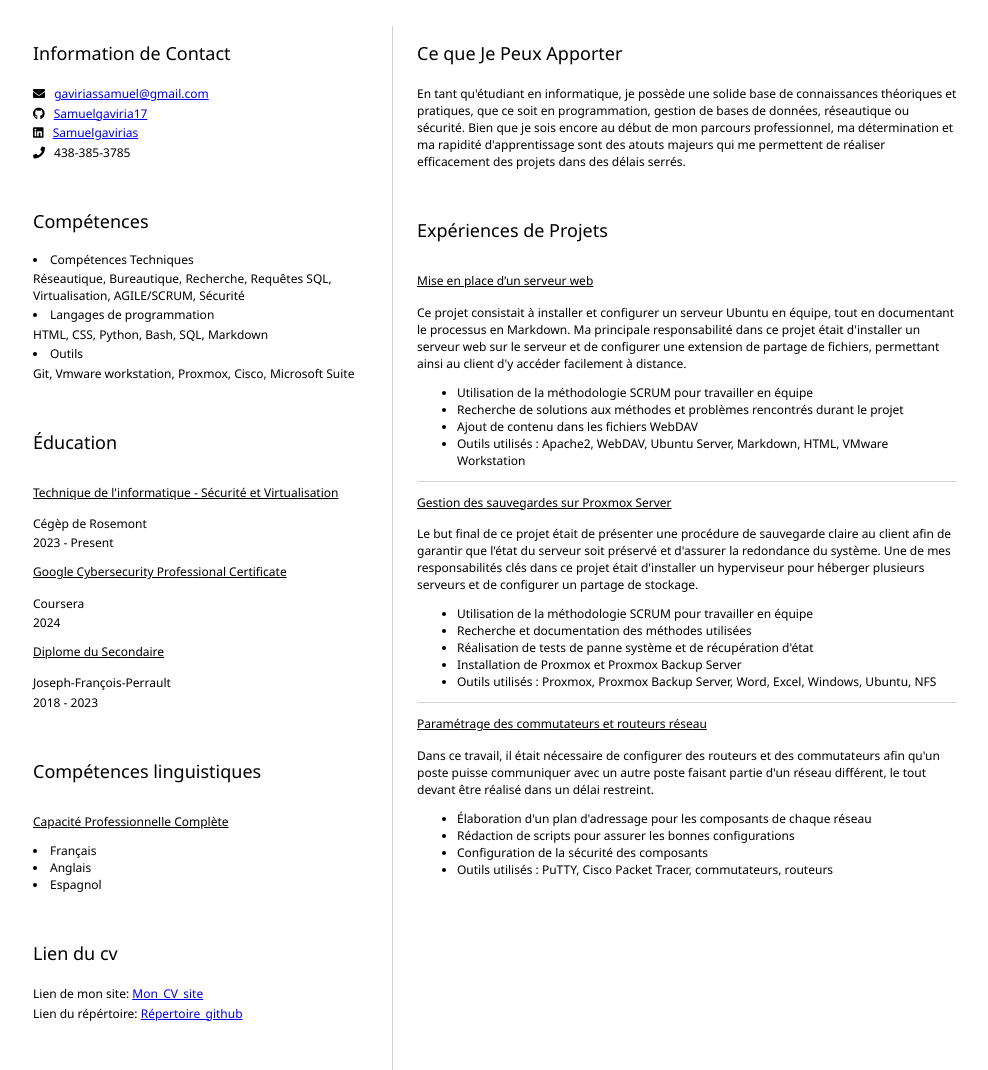
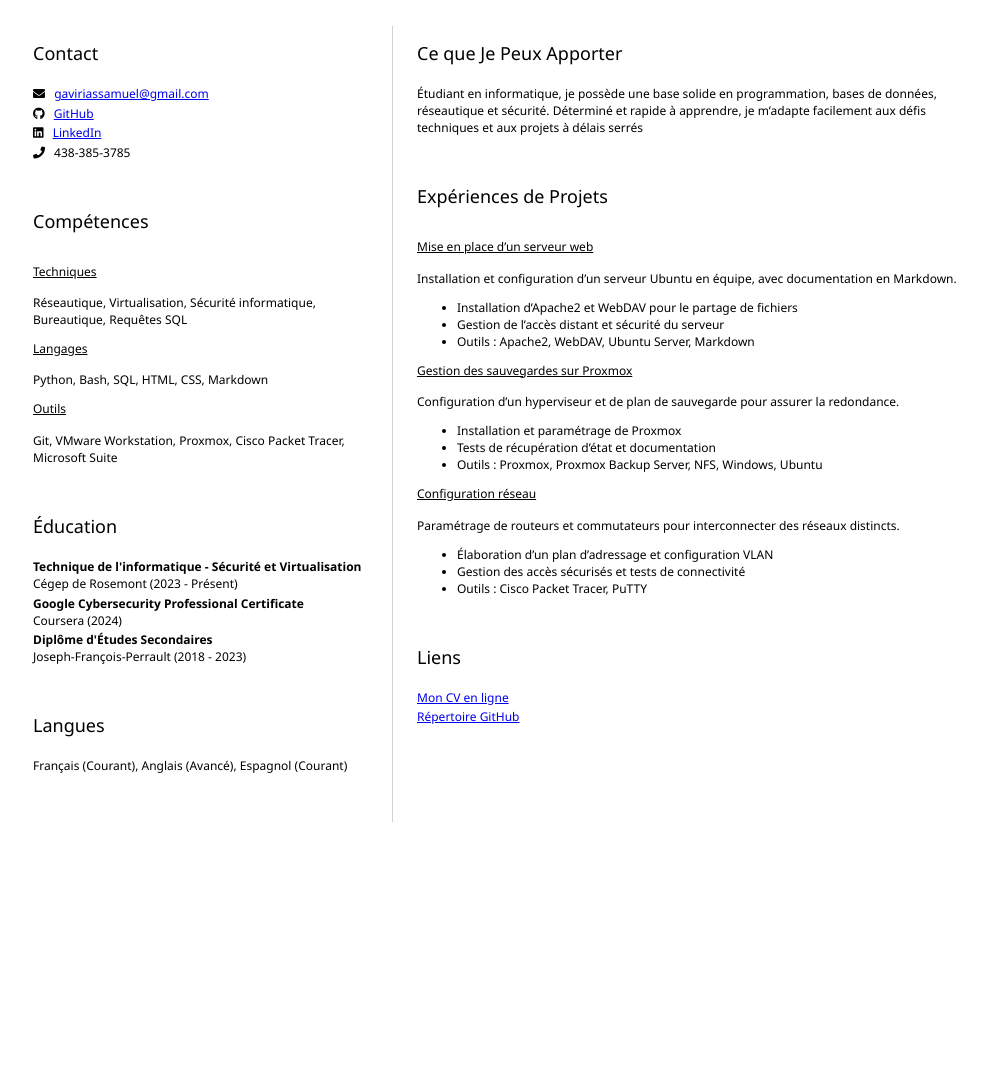
Before and after one commit to Samuelgaviria17/My-resume, a plain HTML site: page index.html in a window 1280 px wide. Shown: the part 220-1290 px from the top of the page, without its empty margins (151-1139 px from the left). After the commit the page ends 1042 px from the top, so only its background shows below. Drawn offline with Linux system fonts and the light colour scheme.

Commit message:
Nouveau CV

```diff
--- a/index.html
+++ b/index.html
@@ -1,10 +1,9 @@
 <html>
 	<head>
 		<link rel="stylesheet" href="style.css">
-		<title>Samuel_Gaviria-CV</title>
+		<title>Samuel Gaviria - CV</title>
         <link rel="stylesheet" href="https://cdnjs.cloudflare.com/ajax/libs/font-awesome/5.15.4/css/all.min.css">
 	</head>
-
 	<body>
 		<header id="header">
 			<h1>Samuel Gaviria</h1>
@@ -15,114 +14,66 @@
 		<main>
 			<article id="mainLeft">
 				<section>
-					<h2>Information de Contact</h2>
-                    <p>
-                        <i class="fa fa-envelope" aria-hidden="true"></i>
-                        <a href="gaviriassamuel@gmail.com">gaviriassamuel@gmail.com</a>
-                    </p>
-                    <p>
-                        <i class="fab fa-github" aria-hidden="true"></i>
-                        <a href="https://github.com/Samuelgaviria17">Samuelgaviria17</a>
-                    </p>
-                    <p>
-                        <i class="fab fa-linkedin" aria-hidden="true"></i>
-                        <a href="https://www.linkedin.com/in/samuel-gavirias-93213532b/">Samuelgavirias</a>
-                    </p>
-					<p>
-                        <i class="fas fa-phone" aria-hidden="true"></i>
-                        438-385-3785
-                    </p>
+					<h2>Contact</h2>
+                    <p><i class="fa fa-envelope"></i> <a href="mailto:gaviriassamuel@gmail.com">gaviriassamuel@gmail.com</a></p>
+                    <p><i class="fab fa-github"></i> <a href="https://github.com/Samuelgaviria17">GitHub</a></p>
+                    <p><i class="fab fa-linkedin"></i> <a href="https://www.linkedin.com/in/samuel-gavirias-93213532b/">LinkedIn</a></p>
+                    <p><i class="fas fa-phone"></i> 438-385-3785</p>
 				</section>
 				<section>
 					<h2>Compétences</h2>
-					<li>Compétences Techniques</li>
-                    <p>Réseautique, Bureautique, Recherche, Requêtes SQL, Virtualisation, AGILE/SCRUM, Sécurité</p>
-                    <li>Langages de programmation</li>
-                    <p>HTML, CSS, Python, Bash, SQL, Markdown</p>
-                    <li>Outils</li>
-                    <p>Git, Vmware workstation, Proxmox, Cisco, Microsoft Suite</p>
+                    <h3>Techniques</h3>
+                    <p>Réseautique, Virtualisation, Sécurité informatique, Bureautique, Requêtes SQL</p>
+                    <h3>Langages</h3>
+                    <p>Python, Bash, SQL, HTML, CSS, Markdown</p>
+                    <h3>Outils</h3>
+                    <p>Git, VMware Workstation, Proxmox, Cisco Packet Tracer, Microsoft Suite</p>
 				</section>
 				<section>
 					<h2>Éducation</h2>
-                    <h3>Technique de l'informatique - Sécurité et Virtualisation</h3>
-                    <p>Cégèp de Rosemont</p>
-                        2023 - Present
-                    </p>
-					<h3>Google Cybersecurity Professional Certificate</h3>
-                    <p>
-                        Coursera</p>
-                        2024
-                    <h3>Diplome du Secondaire</h3>
-                    <p>
-                        Joseph-François-Perrault</p>
-                        2018 - 2023
+                    <p><strong>Technique de l'informatique - Sécurité et Virtualisation</strong><br>Cégep de Rosemont (2023 - Présent)</p>
+                    <p><strong>Google Cybersecurity Professional Certificate</strong><br>Coursera (2024)</p>
+                    <p><strong>Diplôme d'Études Secondaires</strong><br>Joseph-François-Perrault (2018 - 2023)</p>
 				</section>
                 <section>
-                    <h2>Compétences linguistiques</h2>
-                    <h3>Capacité Professionnelle Complète</h3>
-                    <li>Français</li>
-                    <li>Anglais</li>
-                    <li>Espagnol</li>
-                </section>
-                <section>
-                    <h2>Lien du cv</h2>
-                    <p>Lien de mon site: <a href="https://samuelgaviria17.github.io/My-resume/">Mon_CV_site</a></p>
-                    Lien du répértoire: <a href="https://github.com/Samuelgaviria17/My-resume">Répertoire_github</a>
+                    <h2>Langues</h2>
+                    <p>Français (Courant), Anglais (Avancé), Espagnol (Courant)</p>
                 </section>
 			</article>
 			<article id="mainRight">
 				<section>
 					<h2>Ce que Je Peux Apporter</h2>
-					<p>En tant qu'étudiant en informatique, je possède une solide base de connaissances théoriques et pratiques,
-                        que ce soit en programmation, gestion de bases de données, réseautique ou sécurité. Bien que je sois encore
-                        au début de mon parcours professionnel, ma détermination et ma rapidité d'apprentissage sont des atouts
-                        majeurs qui me permettent de réaliser efficacement des projets dans des délais serrés.
-                    </p>
+					<p>Étudiant en informatique, je possède une base solide en programmation, bases de données, réseautique et sécurité. Déterminé et rapide à apprendre, je m’adapte facilement aux défis techniques et aux projets à délais serrés</p>
 				</section>
 				<section>
 					<h2>Expériences de Projets</h2>
                     <h3>Mise en place d’un serveur web</h3>
-                    <p>
-                        Ce projet consistait à installer et configurer un serveur Ubuntu en équipe, tout en
-                        documentant le processus en Markdown. Ma principale responsabilité dans ce projet était
-                        d'installer un serveur web sur le serveur et de configurer une extension de partage de
-                        fichiers, permettant ainsi au client d'y accéder facilement à distance.
-                    </p>
+                    <p>Installation et configuration d’un serveur Ubuntu en équipe, avec documentation en Markdown.</p>
                     <ul>
-                            <li>Utilisation de la méthodologie SCRUM pour travailler en équipe</li>
-                            <li>Recherche de solutions aux méthodes et problèmes rencontrés durant le projet</li>
-                            <li>Ajout de contenu dans les fichiers WebDAV</li>
-                            <li>Outils utilisés : Apache2, WebDAV, Ubuntu Server, Markdown, HTML, VMware Workstation</li>
+                        <li>Installation d’Apache2 et WebDAV pour le partage de fichiers</li>
+                        <li>Gestion de l’accès distant et sécurité du serveur</li>
+                        <li>Outils : Apache2, WebDAV, Ubuntu Server, Markdown</li>
                     </ul>
-                    <hr>
-                    <h3>Gestion des sauvegardes sur Proxmox Server</h3>
-                    <p>
-                        Le but final de ce projet était de présenter une procédure de sauvegarde claire au client afin
-                        de garantir que l'état du serveur soit préservé et d'assurer la redondance du système. Une
-                        de mes responsabilités clés dans ce projet était d'installer un hyperviseur pour héberger plusieurs
-                        serveurs et de configurer un partage de stockage.
-                    </p>
+                    <h3>Gestion des sauvegardes sur Proxmox</h3>
+                    <p>Configuration d’un hyperviseur et de plan de sauvegarde pour assurer la redondance.</p>
                     <ul>
-                            <li>Utilisation de la méthodologie SCRUM pour travailler en équipe</li>
-                            <li>Recherche et documentation des méthodes utilisées</li>
-                            <li>Réalisation de tests de panne système et de récupération d'état</li>
-                            <li>Installation de Proxmox et Proxmox Backup Server</li>
-                            <li>Outils utilisés : Proxmox, Proxmox Backup Server, Word, Excel, Windows, Ubuntu, NFS</li>
+                        <li>Installation et paramétrage de Proxmox</li>
+                        <li>Tests de récupération d’état et documentation</li>
+                        <li>Outils : Proxmox, Proxmox Backup Server, NFS, Windows, Ubuntu</li>
                     </ul>
-                    <hr>
-                    <h3>Paramétrage des commutateurs et routeurs réseau</h3>
-                    <p>
-                        Dans ce travail, il était nécessaire de configurer des routeurs et des commutateurs afin
-                        qu'un poste puisse communiquer avec un autre poste faisant partie d'un réseau différent,
-                        le tout devant être réalisé dans un délai restreint.
-                    </p>
+                    <h3>Configuration réseau</h3>
+                    <p>Paramétrage de routeurs et commutateurs pour interconnecter des réseaux distincts.</p>
                     <ul>
-                            <li>Élaboration d'un plan d'adressage pour les composants de chaque réseau</li>
-                            <li>Rédaction de scripts pour assurer les bonnes configurations</li>
-                            <li>Configuration de la sécurité des composants</li>
-                            <li>Outils utilisés : PuTTY, Cisco Packet Tracer, commutateurs, routeurs</li>
+                        <li>Élaboration d’un plan d’adressage et configuration VLAN</li>
+                        <li>Gestion des accès sécurisés et tests de connectivité</li>
+                        <li>Outils : Cisco Packet Tracer, PuTTY</li>
                     </ul>
 				</section>
+                <section>
+                    <h2>Liens</h2>
+                    <p><a href="https://samuelgaviria17.github.io/My-resume/">Mon CV en ligne</a></p>
+                    <p><a href="https://github.com/Samuelgaviria17/My-resume">Répertoire GitHub</a></p>
+                </section>
 			</article>
 		</main>
 	</body>
```
